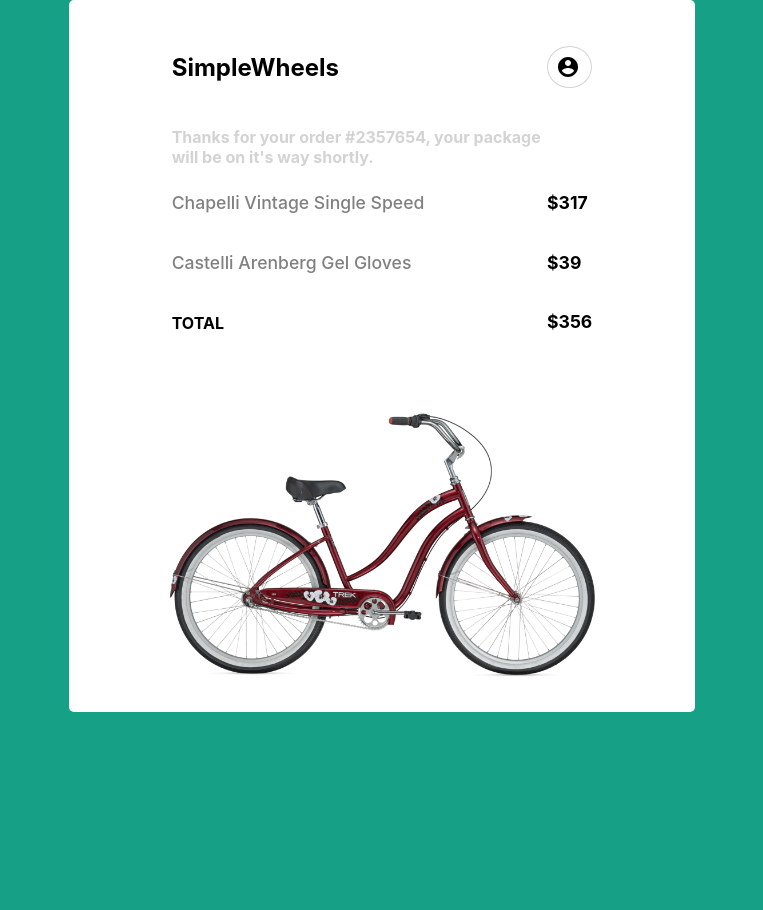
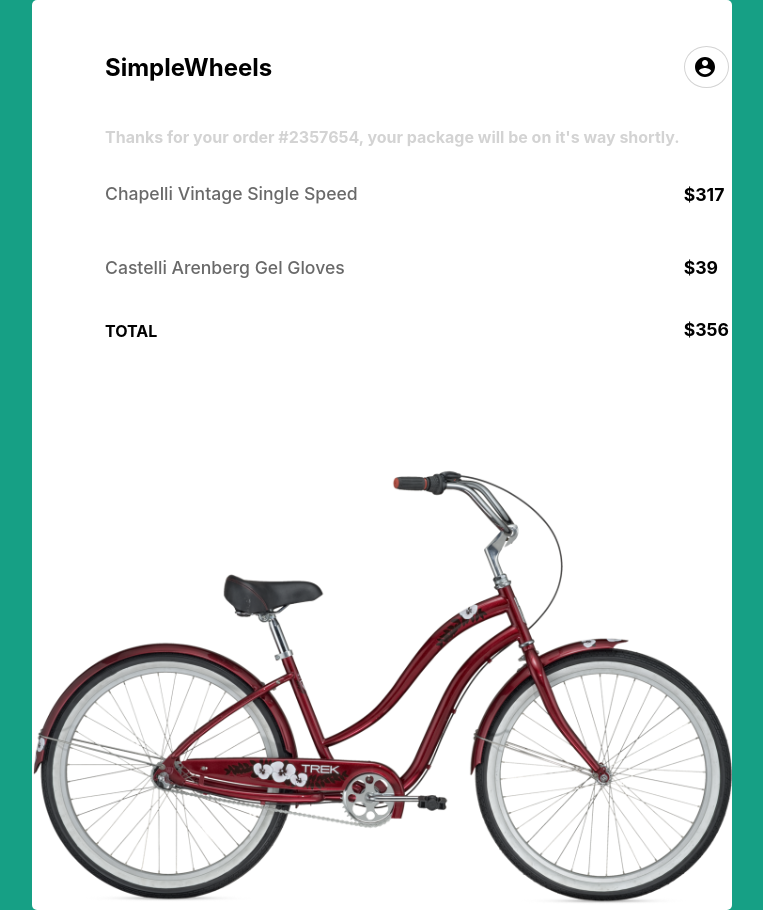
Before and after one commit to LeoMosiah/Front-Loops, a plain HTML site: page loop 1 - Step 3/src/index.html in a window 1280 px wide. Shown: the whole page, without its empty margins (258-1021 px from the left). Before the commit the page ends 800 px from the top, so only its background shows below. Drawn offline with Linux system fonts and the light colour scheme.

Commit message:
acertando style.css

```diff
--- a/loop 1 - Step 3/src/css/styles.css
+++ b/loop 1 - Step 3/src/css/styles.css
@@ -13,13 +13,14 @@
 .frame {
   background-color: white;
   margin: 0 auto;
-  padding: 30px;
-  padding-left: 100px;
-  padding-right: 100px;
-  width: 33.33%;
   border-radius: 5px;
+  width: 700px;
 }
 .payment-table {
+  padding: 30px;
+  padding-left: 70px;
+  padding-right: 70px;
+  white-space: nowrap;
 }
 .account-icon {
   display: flex;
@@ -35,15 +36,16 @@
   font-weight: 700;
 }
 .payment-table-row > td {
-  padding-bottom: 2em;
+  padding-bottom: 1.5em;
 }
 .product-description,
 .product-price {
   font-size: 1.1em;
 }
 .product-description {
-  color: gray;
+  color: dimgrey;
   font-weight: 500;
+  line-height: 2.5;
 }
 .product-price {
   color: black;
--- a/loop 1 - Step 3/src/index.html
+++ b/loop 1 - Step 3/src/index.html
@@ -30,7 +30,7 @@
                     </td>
                 </tr>
             </thead>
-
+            <tbody>
             <tr class="payment-table-row">
                 <td class="product-description">Chapelli Vintage Single Speed</td>
                 <td class="product-price">$317</td>
@@ -39,16 +39,16 @@
                 <td class="product-description">Castelli Arenberg Gel Gloves</td>
                 <td class="product-price">$39</td>
             </tr>
+             </tbody>
             <tfoot class="payment-table-foot">
                 <tr class="payment-table-row">
-                    <td class="table-text">total</td>
+                    <td class="pro">total</td>
                     <td class="product-price">$356</td>
                 </tr>
             </tfoot>
         </table>
         <img class="background-image" src="img/bicycle.png">
     </div>
-    </div>
 </body>
 
 </html>
```
